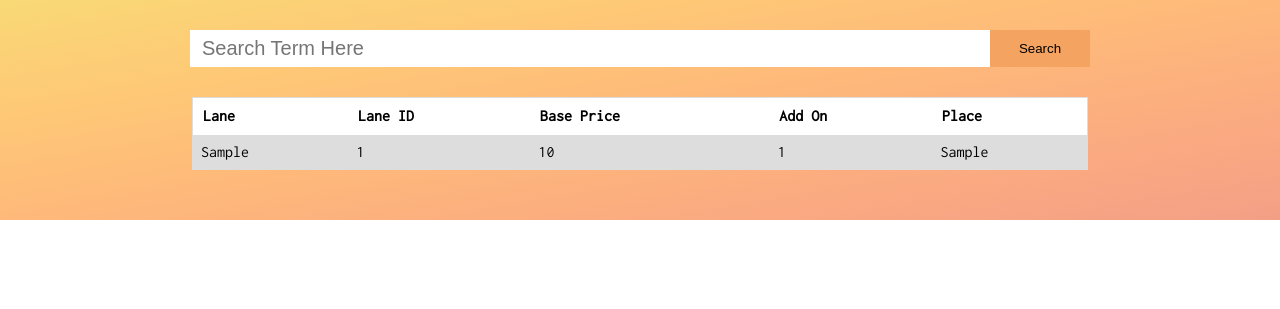
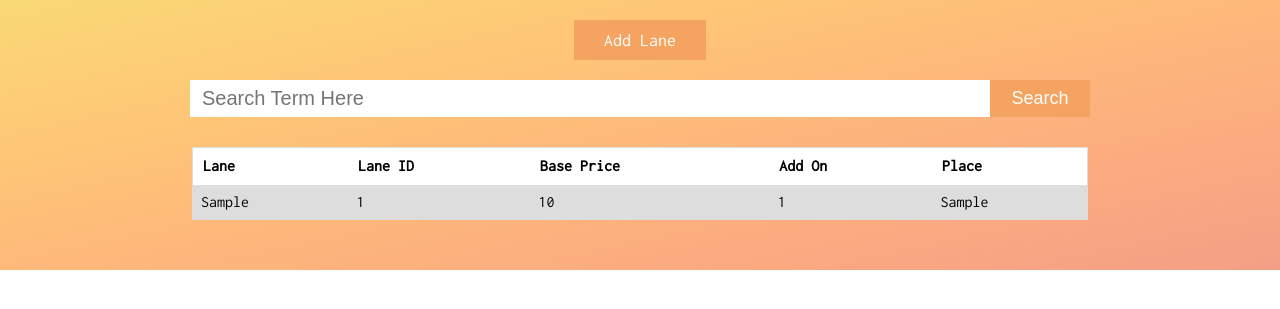
Before and after one commit to davidhuotkeo/chischort-parking-system, a Flask app: page /chischort/display/lane in a window 1280 px wide. Shown: the top 309 px of the page. Run offline with Flask 2, Linux system fonts and the light colour scheme; the visitor is signed in with stand-in values (Sample User, id 1); tables that the repository leaves empty hold one stand-in row (values such as "Sample post"); some libraries are stand-ins or nearby versions.

Commit message:
changing environment + modify login and display UI

```diff
--- a/app/static/css/display.css
+++ b/app/static/css/display.css
@@ -10,9 +10,18 @@ html {
     margin-bottom: 50px;
 }
 
+a {
+    padding: 10px 30px;
+    background-color: sandybrown;
+    color: white;
+    font-size: 18px;
+    text-decoration: none;
+    margin: 20px 0;
+}
+
 .input {
     display: flex;
-    margin: 30px 0;
+    margin-bottom: 30px;
 }
 
 input {
@@ -28,6 +37,8 @@ button {
     width: 100px;
     border: none;
     background-color: sandybrown;
+    color: white;
+    font-size: 18px;
 }
 
 table {
--- a/app/static/css/login.css
+++ b/app/static/css/login.css
@@ -111,3 +111,8 @@ body {
     margin: 0;
     text-align: start;
 }
+
+#display {
+    margin-top: 20px;
+    background-color: sandybrown;
+}
--- a/app/templates/add-lane.html
+++ b/app/templates/add-lane.html
@@ -24,6 +24,7 @@
             <input type="number" placeholder="How many place you would like to add" name="numberplace" id="multiple">
             <button type="submit">Add</button>
         </form>
+        <button id="display">Search Lane</button>
     </div>
 </div>
 
--- a/app/templates/display.html
+++ b/app/templates/display.html
@@ -8,6 +8,7 @@
 
 {% block body %}
 <div class="table">
+    <a href="/chischort/addlane">Add Lane</a>
     <div class="input">
         <input type="text" id="search" placeholder="Search Term Here">
         <button class="search">Search</button>
--- a/app/utils/file.py
+++ b/app/utils/file.py
@@ -1,4 +1,5 @@
 import json
+import os
 
 with open("app/static/json/data.json", "r") as raw_json:
     data = json.load(raw_json)
@@ -6,3 +7,6 @@ with open("app/static/json/data.json", "r") as raw_json:
 service_parking = data["service"]
 database = data["db"]
 social = data["social"]
+
+login_username = os.environ.get("CHISCHORT_USERNAME")
+login_password = os.environ.get("CHISCHORT_PASSWORD")
--- a/app/views/view.py
+++ b/app/views/view.py
@@ -30,7 +30,7 @@ from app.utils.view_utils import (
     decrypt_cipher,
     send_email
 )
-from app.utils.file import service_parking
+from app.utils.file import service_parking, login_username, login_password
 
 # Home Route
 @app.route("/", methods=["GET", "POST"])
@@ -191,7 +191,7 @@ def login():
         password = request.form["password"]
 
         # if match the user given
-        if username == "chis" and password == "chort":
+        if username == login_username and password == login_password:
             session["user"] = "admin"
             if args == "scanner":
                 return redirect(url_for("scanner"))
@@ -232,9 +232,9 @@ def addlane():
 def display():
     admin = session.get("user")
     query = request.args.get("search")
-    parking_lane = LaneId.query.order_by(LaneId.lane_id).all()
+    parking_lane = LaneId.query.order_by(LaneId.lane).all()
     if query:
-        parking_lane = LaneId.query.filter(LaneId.place == query).all()
+        parking_lane = LaneId.query.filter(LaneId.place.like("%{}%".format(query))).all()
     if not admin:
         return redirect(url_for("home"))
     return render_template("display.html", lane=parking_lane)
```
Also changed, not shown: app/static/js/add.js (+5 -22 lines), README.md.
